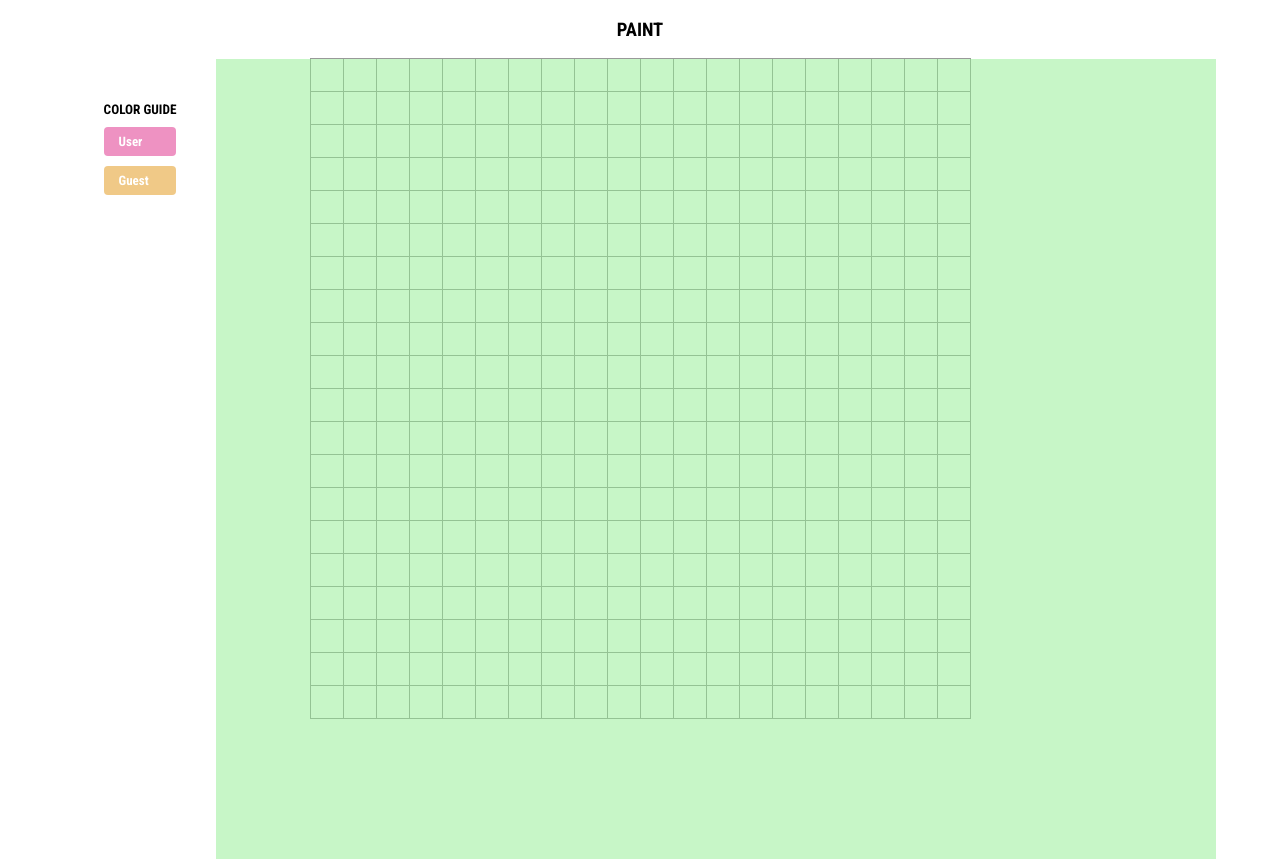
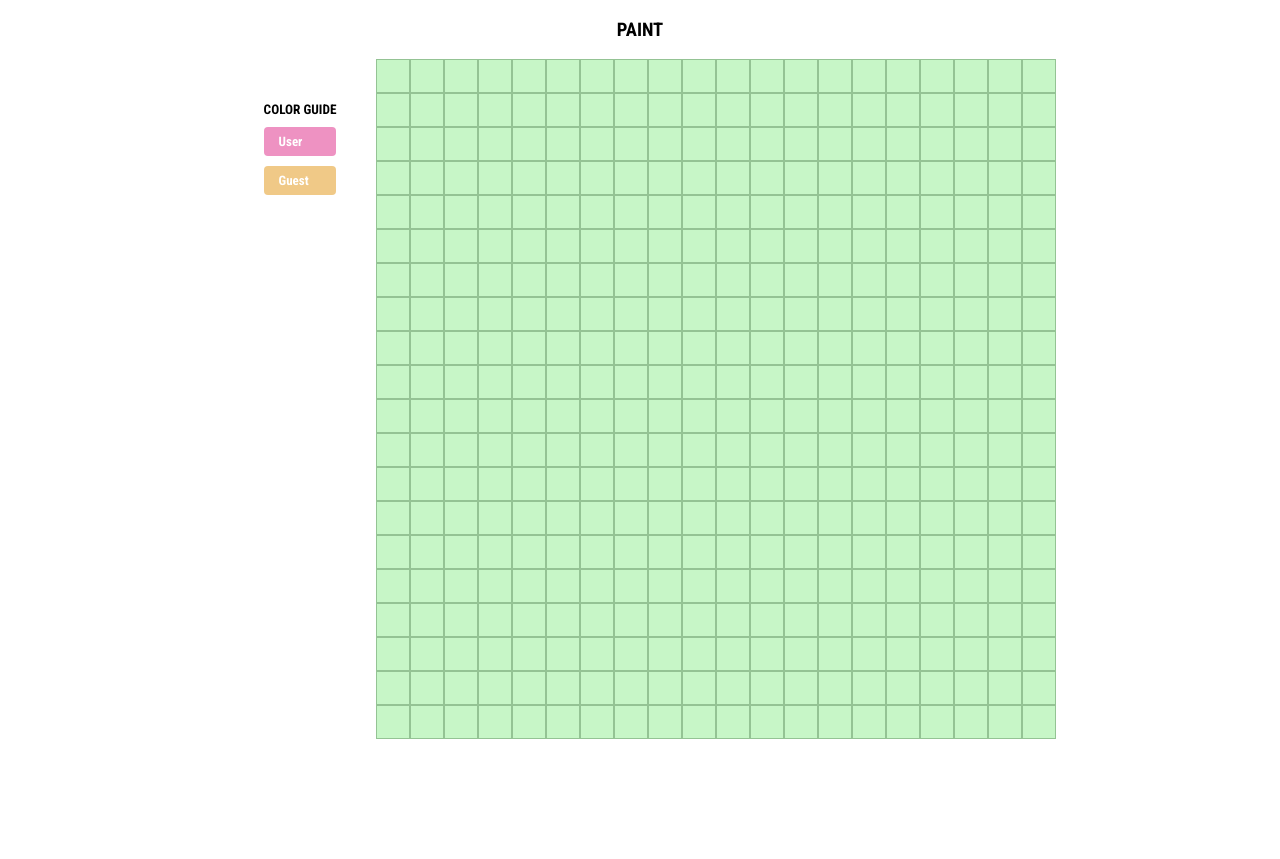
Before and after one commit to josephhighe/CriticalTry_Development, a React (Create React App) app in the folder criticaltryapp/: page / in a window 1280 px wide. After the commit the page ends 800 px from the top, so only its background shows below. Built offline with nearby package versions, Linux system fonts and the light colour scheme; no server answers.

Commit message:
added properties file and updated table and canvas to read from properties file to dynamically scale the size of canvas and grid tabletop. Updated layout of test App.js area and CSS for better alignment of grid and drawing canvas

```diff
--- a/criticaltryapp/src/components/canvas.js
+++ b/criticaltryapp/src/components/canvas.js
@@ -1,6 +1,7 @@
 import React, { Component } from 'react';
 import { v4 } from 'uuid';
 import Pusher from 'pusher-js';
+import { tableProps } from '../state/properties/properties.js'
 
 class Canvas extends Component {
     constructor(props) {
@@ -115,8 +116,8 @@ class Canvas extends Component {
          * Todo:
          *  -Change these properties variables
          */
-        this.canvas.width = 1000;
-        this.canvas.height = 800;
+        this.canvas.width = tableProps.x * tableProps.cell_Width;
+        this.canvas.height = tableProps.y * tableProps.cell_Height;
         this.ctx = this.canvas.getContext('2d');
         this.ctx.lineJoin = 'round';
         this.ctx.lineCap = 'round';
--- a/criticaltryapp/src/components/table.js
+++ b/criticaltryapp/src/components/table.js
@@ -1,4 +1,5 @@
 import React, { Component } from 'react';
+import { tableProps } from '../state/properties/properties.js';
 
 class Square extends React.Component {
     render() {
@@ -19,8 +20,8 @@ class Table extends React.Component {
     // Currently, this is a bit of a half-measure, but improvements will come in time
     render() {
         // These properties will determine the size of the grid table drawn
-        const x = 20;
-        const y = 20;
+        const x = tableProps.x;
+        const y = tableProps.y;
 
         // rows is an array of the rows of the table to be drawn
         let rows = [];
--- a/criticaltryapp/src/pages/App.js
+++ b/criticaltryapp/src/pages/App.js
@@ -16,9 +16,12 @@ class App extends Component {
             <div className="user user">User</div>
             <div className="user guest">Guest</div>
           </div>
-          <Table />
-          <Canvas />
+          <div>
+            <Table />
+            <Canvas />
+          </div>
         </div>
+
       </Fragment>
     );
   }
--- /dev/null
+++ b/criticaltryapp/src/state/properties/properties.js
@@ -0,0 +1,6 @@
+export const tableProps = {
+    x: 20,
+    y: 20,
+    cell_Width: 34,
+    cell_Height: 34
+}
--- a/criticaltryapp/src/styles/table.css
+++ b/criticaltryapp/src/styles/table.css
@@ -6,8 +6,8 @@
     font-weight: bold;
     line-height: 34px;
     height: 34px;
-    margin-right: -1px;
-    margin-top: -1px;
+    margin-right: 0px;
+    margin-top: 0px;
     padding: 0;
     text-align: center;
     width: 34px;
@@ -17,4 +17,5 @@
     display: block;
     margin: auto;
     position: absolute;
+    justify-content: center;
 }
```
